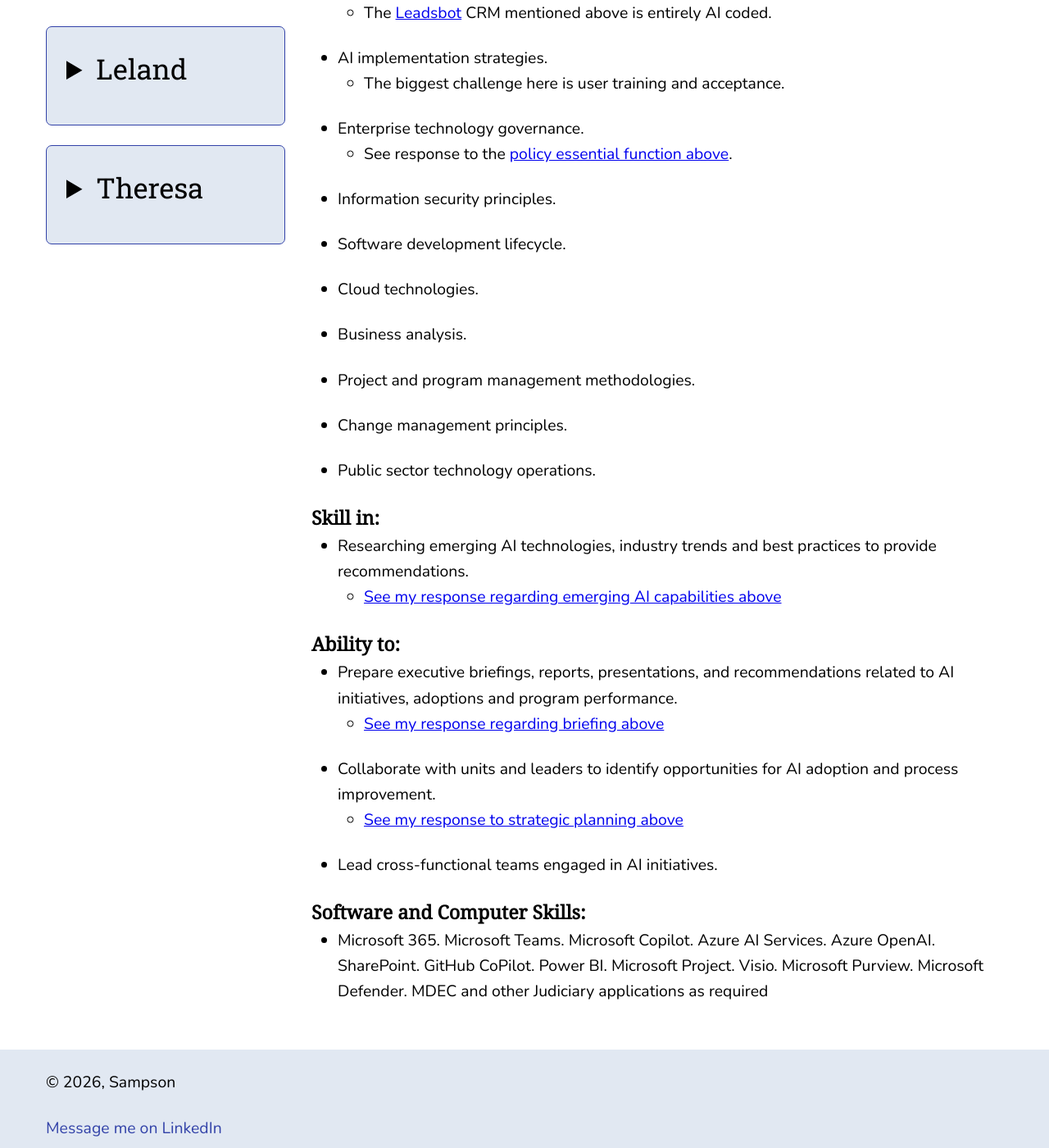
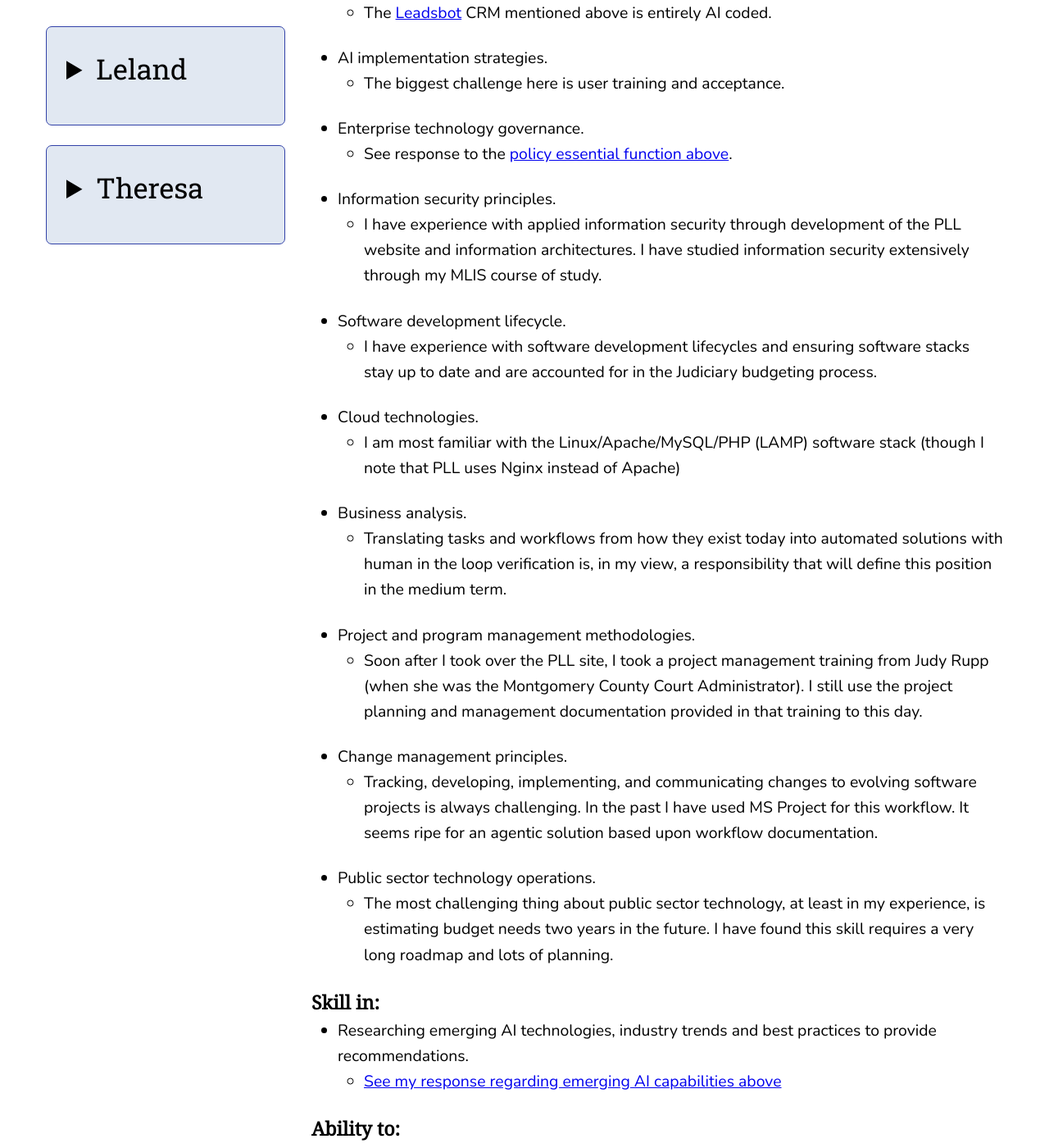
Before and after one commit to lelandsampson/Leland-Sampson-Website, a Jekyll site: the page built from jis.md, in a window 1280 px wide and 1400 px high, scrolled down 5926 px. Shown: the whole window at 82% size. Built offline with Jekyll 4.4.1, drawn with Linux system fonts in a browser that asks for light colours; some of the changed text lies outside the part shown.

Commit message:
Update jis.md

```diff
--- a/jis.md
+++ b/jis.md
@@ -108,7 +108,7 @@ title: JIS AI Manager
 	- The opportunities for AI applications to augment and assist Judiciary staff seems almost limitless. I view adoption by staff as the most pressing initial challenge. The group can build great tools, but if staff do not want to adopt them, all the effort is for naught. I think this position needs to think very carefully how to communicate with AI resistant staff.
 
 - <a id="policy"></a>participates in the development and ongoing refinement of Judiciary AI guidelines and policies.
-	- My work as a contributor to the existing AI Use Policy, as well as my contributions to the MSBA law firm AI use templates demonstrates my leadership in AI policy development. As part of my MLS, I took a course on Information Goverance taught by a founding member of the [Sedona Conference](https://www.thesedonaconference.org/publication/Commentary_on_Information_Governance), Jason Baron. I believe effective policy design is just as important as building great tools
+	- My work as a contributor to the existing AI Use Policy, as well as my contributions to the MSBA law firm AI use templates demonstrates my leadership in AI policy development. As part of my MLIS, I took a course on Information Goverance taught by a founding member of the [Sedona Conference](https://www.thesedonaconference.org/publication/Commentary_on_Information_Governance), Jason Baron. I believe effective policy design is just as important as building great tools
 
 - The incumbent works across business and technology divisions to ensure AI solutions align with organizational objectives, security requirements, and Judiciary AI guidelines.
 	- Over many years of work at the Judiciary, I have crossed paths with many offices and governance units. I heard the conversations that went in to developing the Mission and Vision statements. My past experience and current collaboration with Judiciary leadership support my alignment with organizational objectives. As an information professional, I understand the security concerns with AI systems. Lawyers are also highly concerned with data security because it has implications for privilege and case outcomes.
@@ -170,18 +170,25 @@ title: JIS AI Manager
 	- See response to the [policy essential function above](#policy).
 
 - Information security principles.
+	- I have experience with applied information security through development of the PLL website and information architectures. I have studied information security extensively through my MLIS course of study.
 
 - Software development lifecycle.
+	- I have experience with software development lifecycles and ensuring software stacks stay up to date and are accounted for in the Judiciary budgeting process.
 
 - Cloud technologies.
+	- I am most familiar with the Linux/Apache/MySQL/PHP (LAMP) software stack (though I note that PLL uses Nginx instead of Apache)
 
 - Business analysis.
+	- Translating tasks and workflows from how they exist today into automated solutions with human in the loop verification is, in my view, a responsibility that will define this position in the medium term.
 
 - Project and program management methodologies.
+	- Soon after I took over the PLL site, I took a project management training from Judy Rupp (when she was the Montgomery County Court Administrator). I still use the project planning and management documentation provided in that training to this day.
 
 - Change management principles.
+	- Tracking, developing, implementing, and communicating changes to evolving software projects is always challenging. In the past I have used MS Project for this workflow. It seems ripe for an agentic solution based upon workflow documentation.
 
 - Public sector technology operations.
+	- The most challenging thing about public sector technology, at least in my experience, is estimating budget needs two years in the future. I have found this skill requires a very long roadmap and lots of planning.
 
 ### <a id="skill"></a>Skill in:
 
@@ -201,3 +208,4 @@ title: JIS AI Manager
 ### <a id="comp-skills"></a>Software and Computer Skills:
 
 - Microsoft 365. Microsoft Teams. Microsoft Copilot. Azure AI Services. Azure OpenAI. SharePoint. GitHub CoPilot. Power BI. Microsoft Project. Visio. Microsoft Purview. Microsoft Defender. MDEC and other Judiciary applications as required
+	- I have direct experience with MS 365, MS Teams, MS Copilot, SharePoint, GitHub CoPilot, Power BI, MS Project, and Visio. I have awareness of Azure AI Services (including AI Foundry), Azure OpenAI, MS Purview, and MS Defender. I have provided many training sessions to Judiciary staff on MDEC, specifically the publically facing File and Serve application.
```
